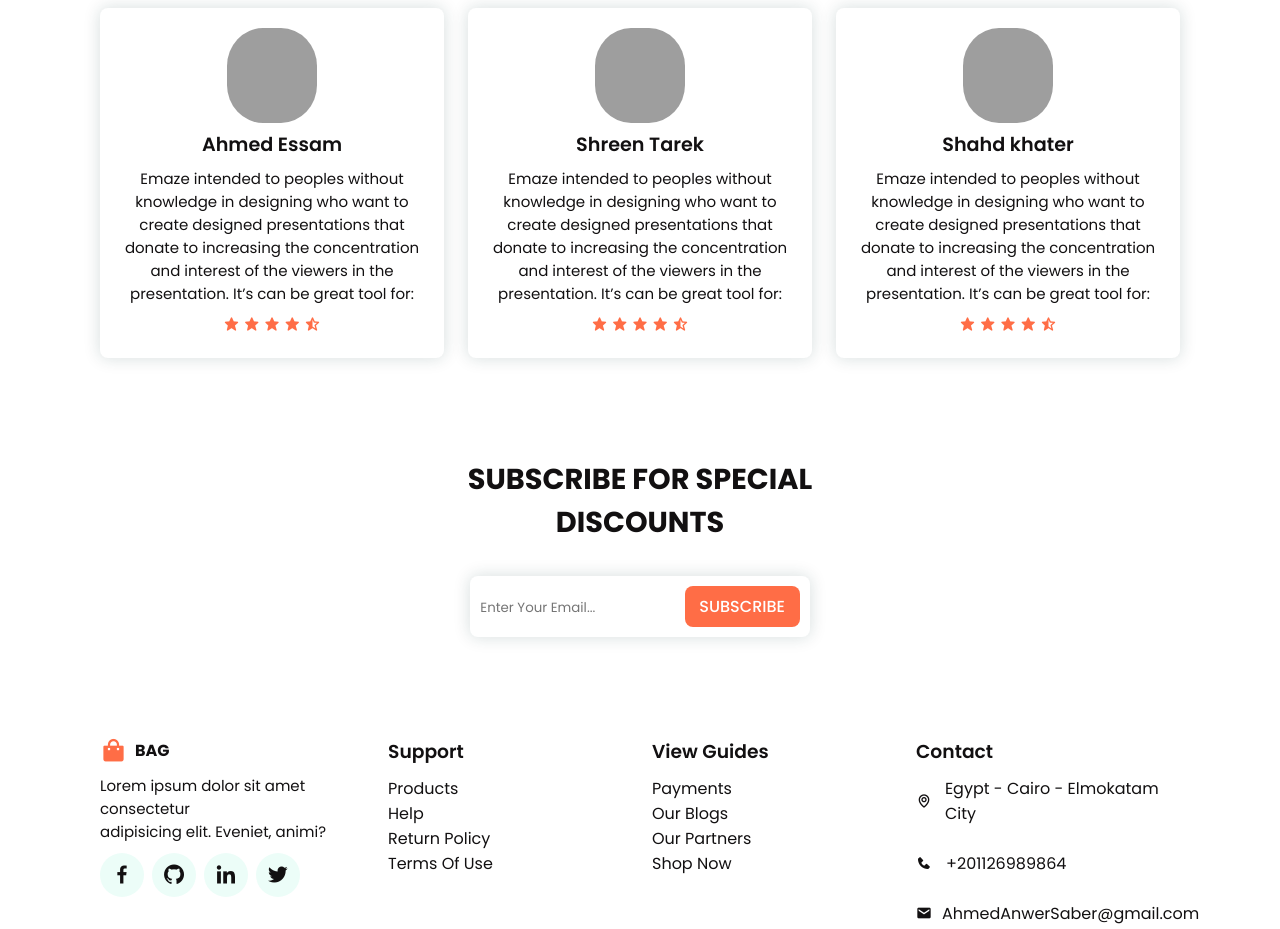
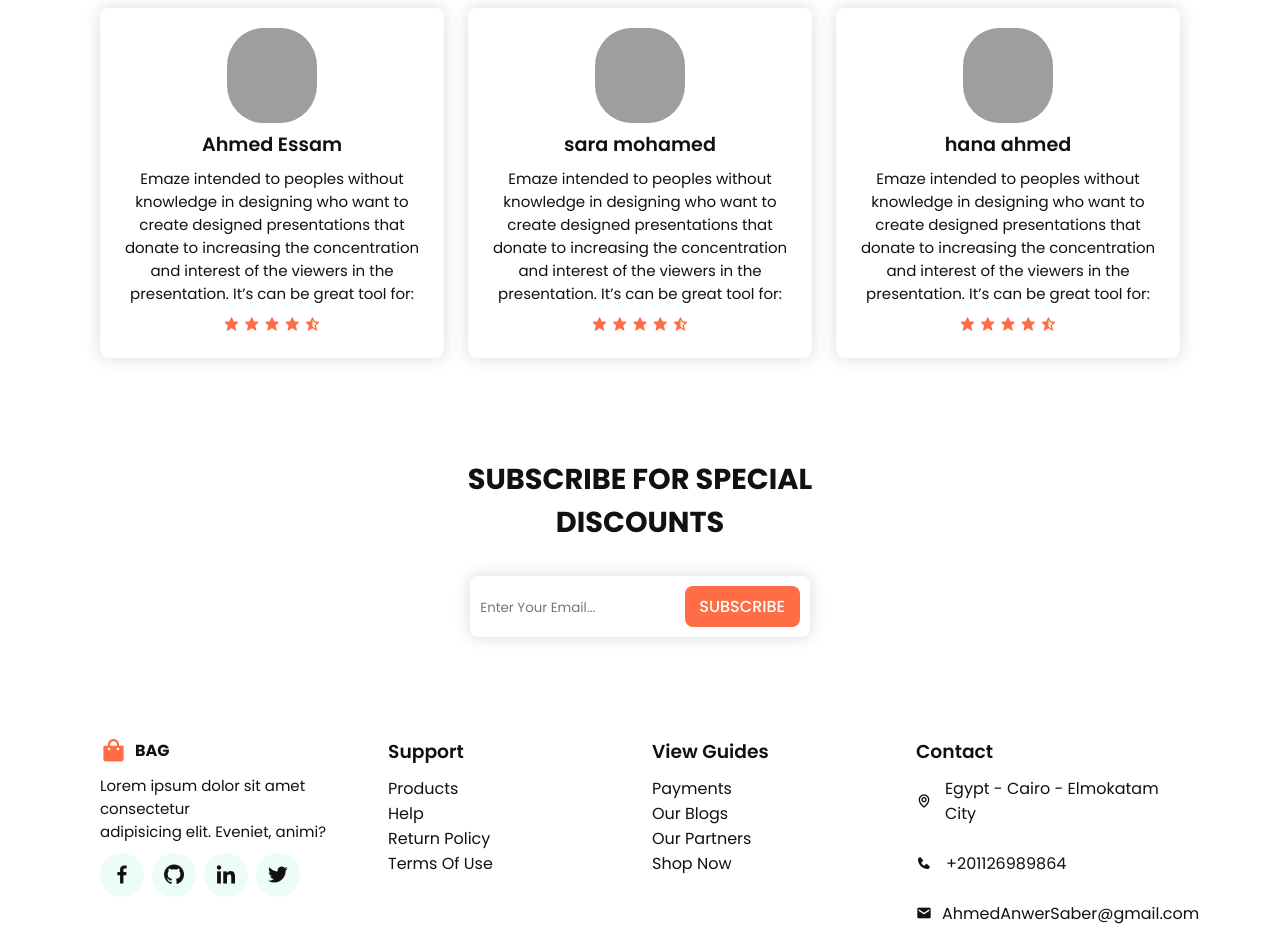
Before and after one commit to Ahmedanwersaber/bags-store, a plain HTML site: page index.html in a window 1280 px wide. Shown: the part 2600-3529 px from the top of the page. Drawn offline with nearby package versions, Linux system fonts and the light colour scheme; grey boxes are pictures that could not be loaded.

Commit message:
Update index.html

```diff
--- a/index.html
+++ b/index.html
@@ -138,7 +138,7 @@
     </div>
     <div class="box">
         <img src="./customer1.jpg" alt="">
-        <h2>Shreen Tarek</h2>
+        <h2>sara mohamed </h2>
         <p>Emaze intended to peoples without knowledge in designing who want to create designed presentations that donate to increasing the concentration and interest of the viewers in the presentation. It’s can be great tool for:</p>
     <div class="stars">
         <i class="bx bxs-star"></i>
@@ -150,7 +150,7 @@
     </div>
     <div class="box">
         <img src="./customer2.jpg" alt="">
-        <h2>Shahd khater</h2>
+        <h2>hana ahmed </h2>
         <p>Emaze intended to peoples without knowledge in designing who want to create designed presentations that donate to increasing the concentration and interest of the viewers in the presentation. It’s can be great tool for:</p>
     <div class="stars">
         <i class="bx bxs-star"></i>
```
